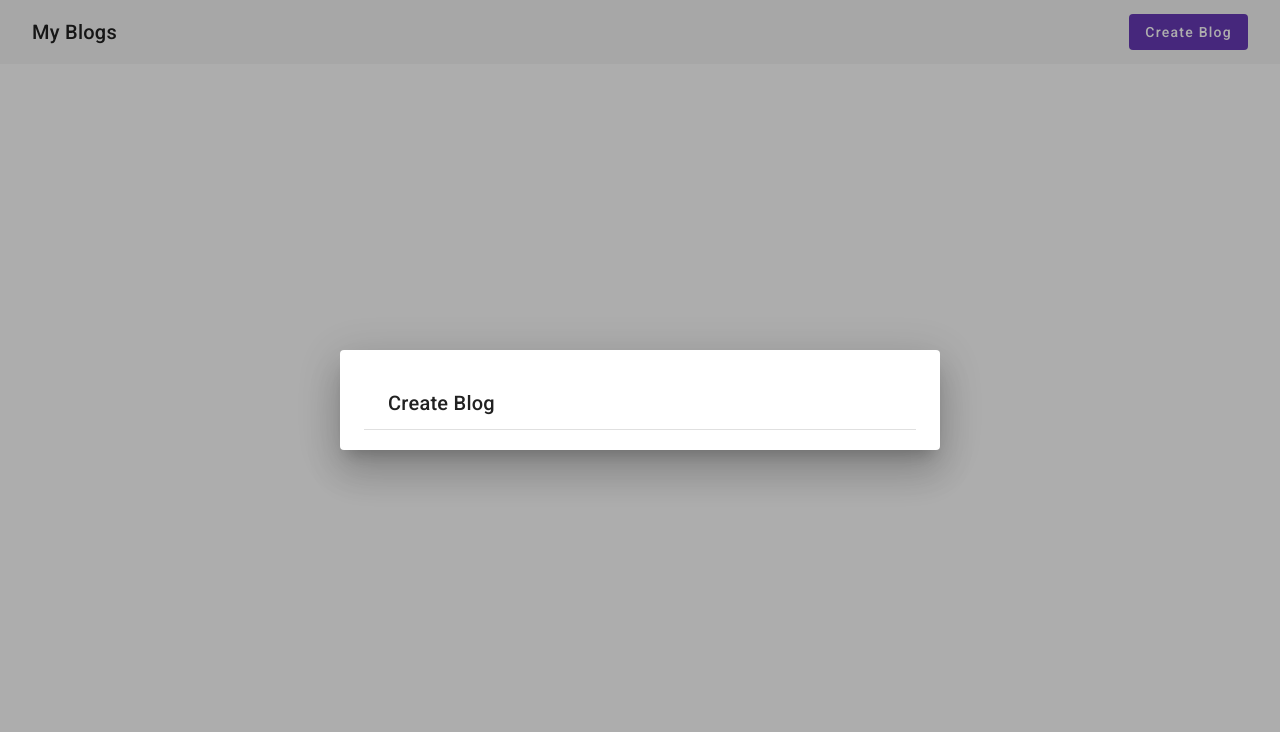
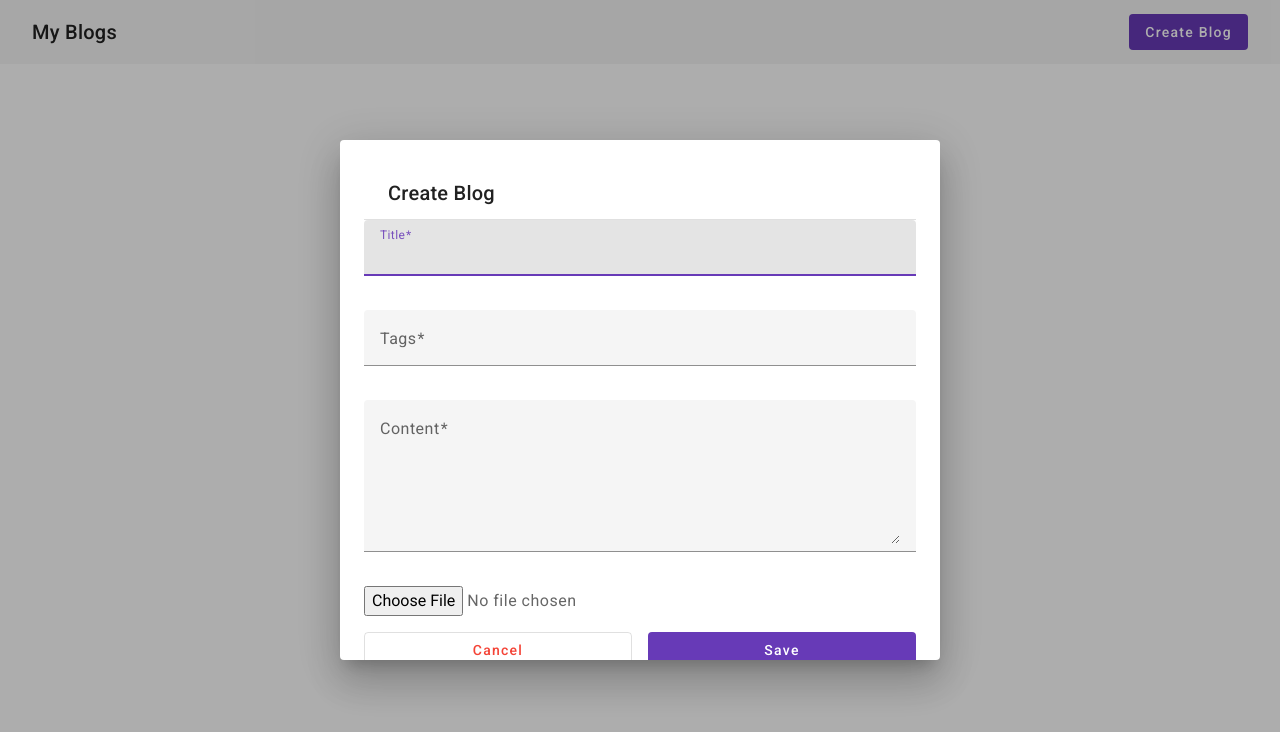
Before and after one commit to mrugendrashilvant/angular-blogs-app, an Angular app: page / in a window 1280 px wide. Both pictures are taken after a click on the button "Create Blog". Shown: the top 732 px of the page. Built offline with nearby package versions, Linux system fonts and the light colour scheme; no server answers.

Commit message:
form completed

```diff
--- a/src/app/components/create-blog/create-blog.component.html
+++ b/src/app/components/create-blog/create-blog.component.html
@@ -1,4 +1,25 @@
 <mat-dialog-content>
     <h3 mat-dialog-title>Create Blog</h3>
     <mat-divider></mat-divider>
+    <form [formGroup]="blogForm" (ngSubmit)="onSubmit($event)">
+        <mat-form-field class="w-full mb-3">
+            <mat-label>Title</mat-label>
+            <input formControlName="title" matInput placeholder="Enter Title here..">
+          </mat-form-field>
+          <mat-form-field class="w-full mb-3">
+            <mat-label>Tags</mat-label>
+            <input formControlName="tags" matInput placeholder="Enter Tags in comma seperated format">
+          </mat-form-field>
+          <mat-form-field class="w-full mb-3">
+            <mat-label>Content</mat-label>
+            <textarea rows="5" formControlName="content" matInput placeholder="Type your content here..."></textarea>
+          </mat-form-field>
+          <div class="mb-4">
+            <input formControlName="image" type="file" required />
+          </div>
+          <div class="grid grid-cols-2 gap-4">
+            <button class="w-full" mat-stroked-button color="warn" type="button">Cancel</button>
+            <button class="w-full" mat-flat-button color="primary" type="submit">Save</button>
+          </div>
+    </form>
 </mat-dialog-content>
--- a/src/app/components/create-blog/create-blog.component.ts
+++ b/src/app/components/create-blog/create-blog.component.ts
@@ -1,7 +1,11 @@
 import { CommonModule } from '@angular/common';
 import { Component } from '@angular/core';
+import { FormControl, FormGroup, FormsModule, ReactiveFormsModule, Validators } from '@angular/forms';
 import {MatDialog, MatDialogModule} from '@angular/material/dialog';
 import {MatDividerModule} from '@angular/material/divider';
+import {MatInputModule} from '@angular/material/input';
+import {MatFormFieldModule} from '@angular/material/form-field';
+import {MatButtonModule} from '@angular/material/button';
 
 @Component({
   selector: 'app-create-blog',
@@ -9,9 +13,25 @@ import {MatDividerModule} from '@angular/material/divider';
   imports: [
     CommonModule,
     MatDialogModule,
-    MatDividerModule
+    MatDividerModule,
+    FormsModule,
+    ReactiveFormsModule,
+    MatInputModule,
+    MatFormFieldModule,
+    MatButtonModule
   ],
   templateUrl: './create-blog.component.html',
   styleUrl: './create-blog.component.scss',
 })
-export class CreateBlogComponent { }
+export class CreateBlogComponent {
+  blogForm = new FormGroup({
+    title: new FormControl('', Validators.required),
+    tags: new FormControl('', Validators.required),
+    content: new FormControl('', Validators.required),
+    image: new FormControl(null, Validators.required)
+  });
+
+  onSubmit(ev:SubmitEvent) {
+    console.log(ev);
+  }
+}
```
